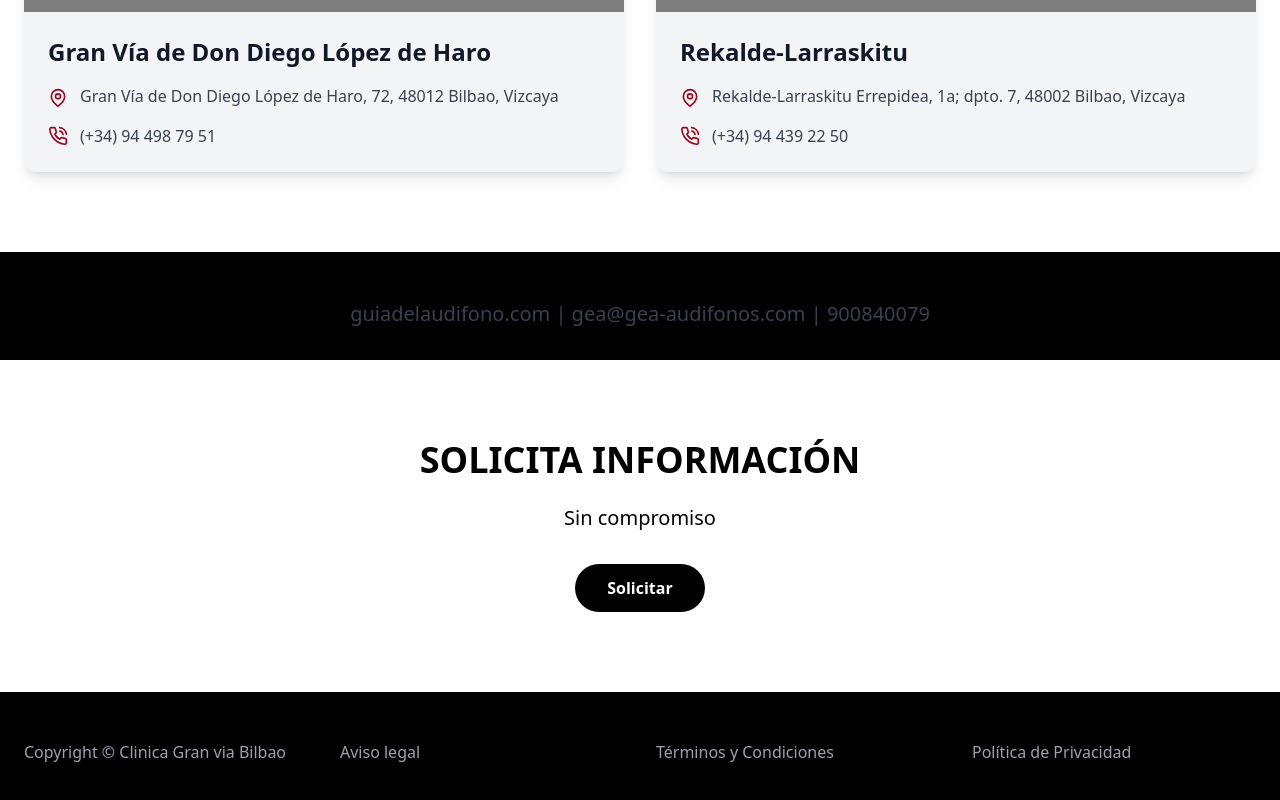
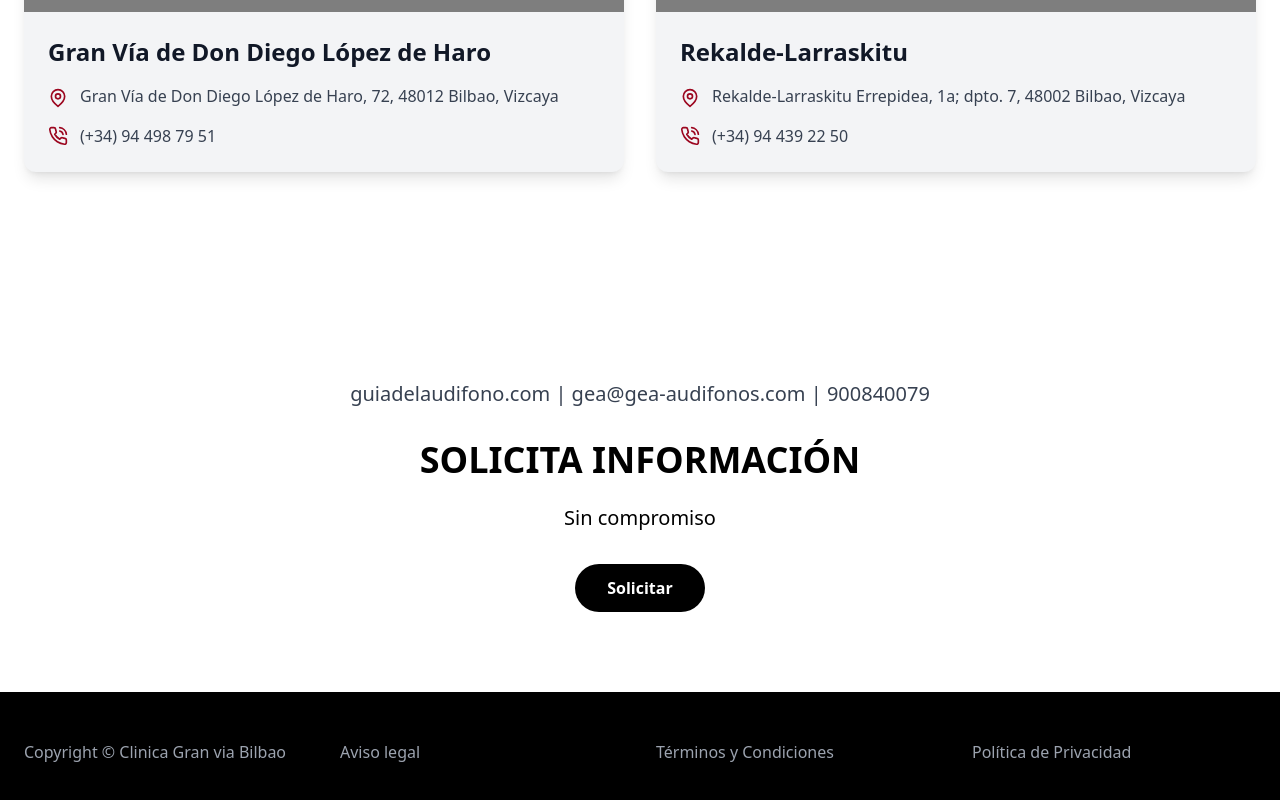
Before and after one commit to miempresaonline/granviav2, a React (Vite) app: page / in a window 1280 px wide. Shown: the part 5874-6674 px from the top of the page. Built offline with nearby package versions, Linux system fonts and the light colour scheme; grey boxes are pictures that could not be loaded.

Commit message:
Updated App.tsx

```diff
--- a/src/App.tsx
+++ b/src/App.tsx
@@ -969,10 +969,11 @@ function App() {
           </div>
         </div>
       </section>
-<p className="text-xl mt-12 mb-8 text-gray-700 text-center">
+
+      <section className="py-20 bg-white text-black text-center">
+        <p className="text-xl mt-12 mb-8 text-gray-700 text-center">
             <a href="http://guiadelaudifono.com" target="_blank">guiadelaudifono.com</a> | <a href="mailto:gea@gea-audifonos.com">gea@gea-audifonos.com</a> | <a href="tel:900840079">900840079</a>
           </p>
-      <section className="py-20 bg-white text-black text-center">
         <div className="max-w-3xl mx-auto px-6">
           <h2 className="text-4xl font-bold mb-6">SOLICITA INFORMACIÓN</h2>
           <p className="text-xl mb-8">Sin compromiso</p>
```
